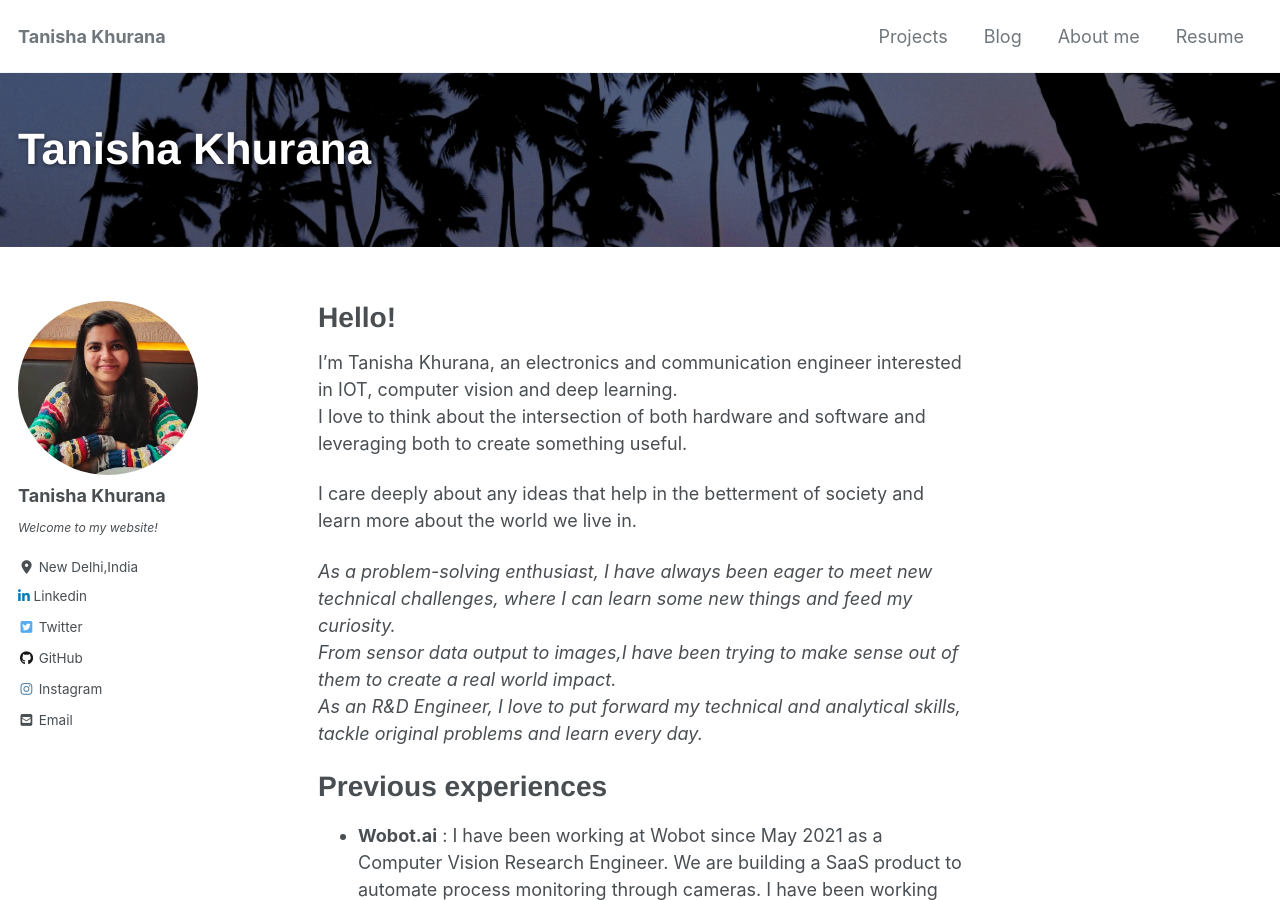
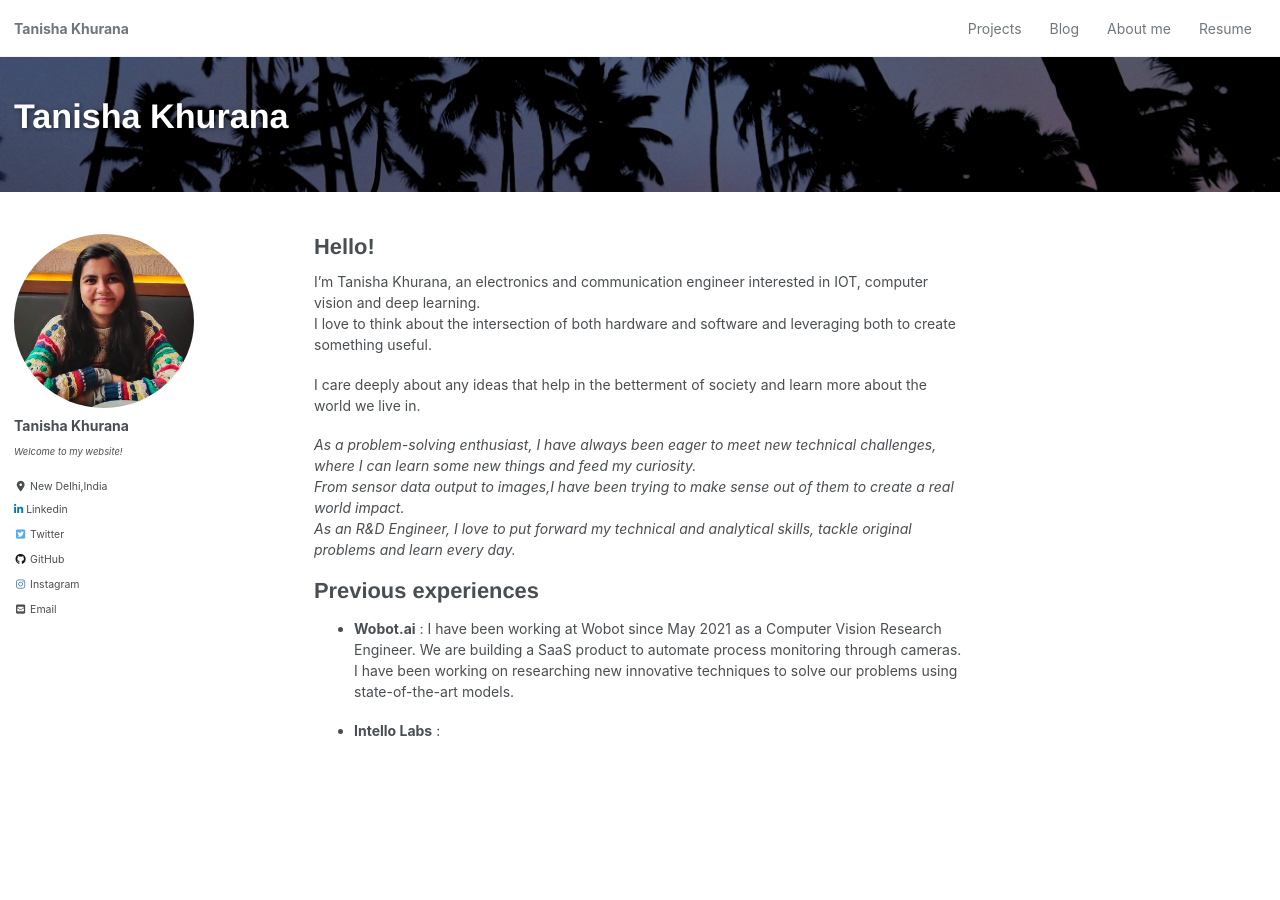
Before and after one commit to tanisha1112/tanisha1112.github.io, a Jekyll site: the page built from index.md, in a window 1280 px wide and 900 px high. Built offline with Jekyll 4.4.1, drawn with Linux system fonts in a browser that asks for light colours; cached includes are drawn as plain includes; nearby versions of some CDN libraries.

Commit message:
font size

```diff
--- a/assets/css/main.scss
+++ b/assets/css/main.scss
@@ -25,21 +25,21 @@ See: https://github.com/mmistakes/minimal-mistakes/issues/1219#issuecomment-3268
   the "Breakpoints" section of "_variables.scss"?
 */
 html {
-  font-size: 10px; // change to whatever
+  font-size: 8px; // change to whatever
 
   @include breakpoint($small) {
+    font-size: 8px; // change to whatever
+  }
+
+  @include breakpoint($medium) {
+    font-size: 10px; // change to whatever
+  }
+
+  @include breakpoint($large) {
     font-size: 12px; // change to whatever
   }
 
-  @include breakpoint($medium) {
+  @include breakpoint($x-large) {
     font-size: 14px; // change to whatever
   }
-
-  @include breakpoint($large) {
-    font-size: 16px; // change to whatever
-  }
-
-  @include breakpoint($x-large) {
-    font-size: 18px; // change to whatever
-  }
 }
```
